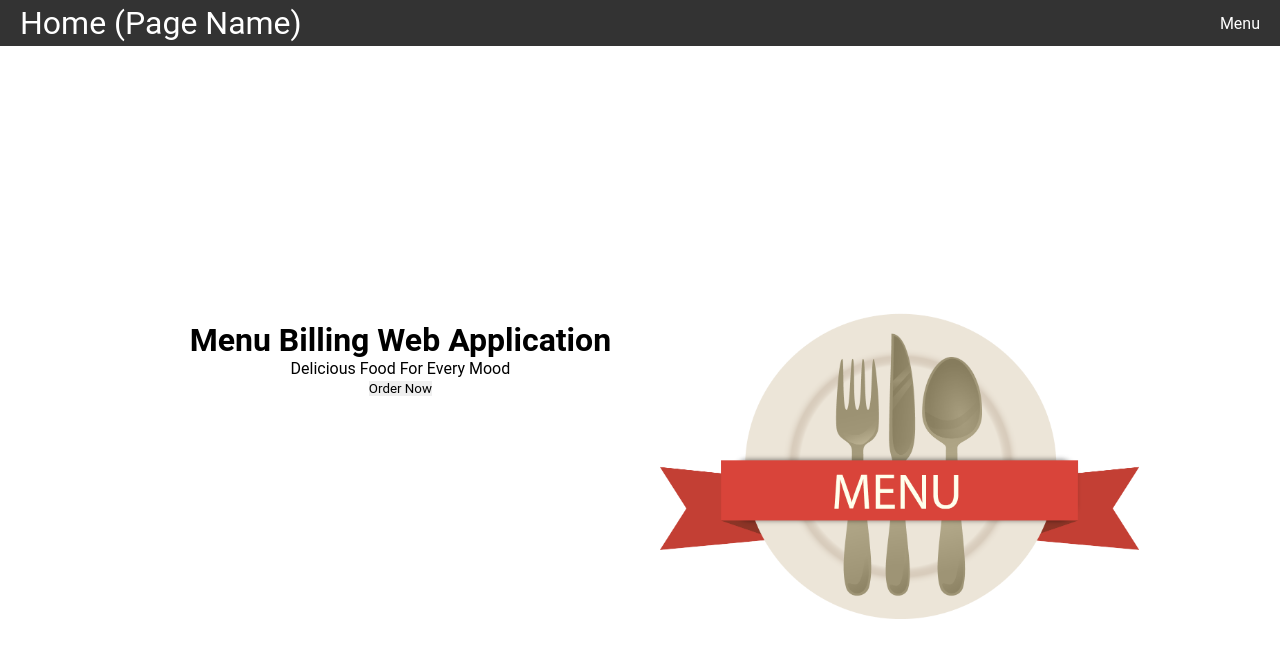
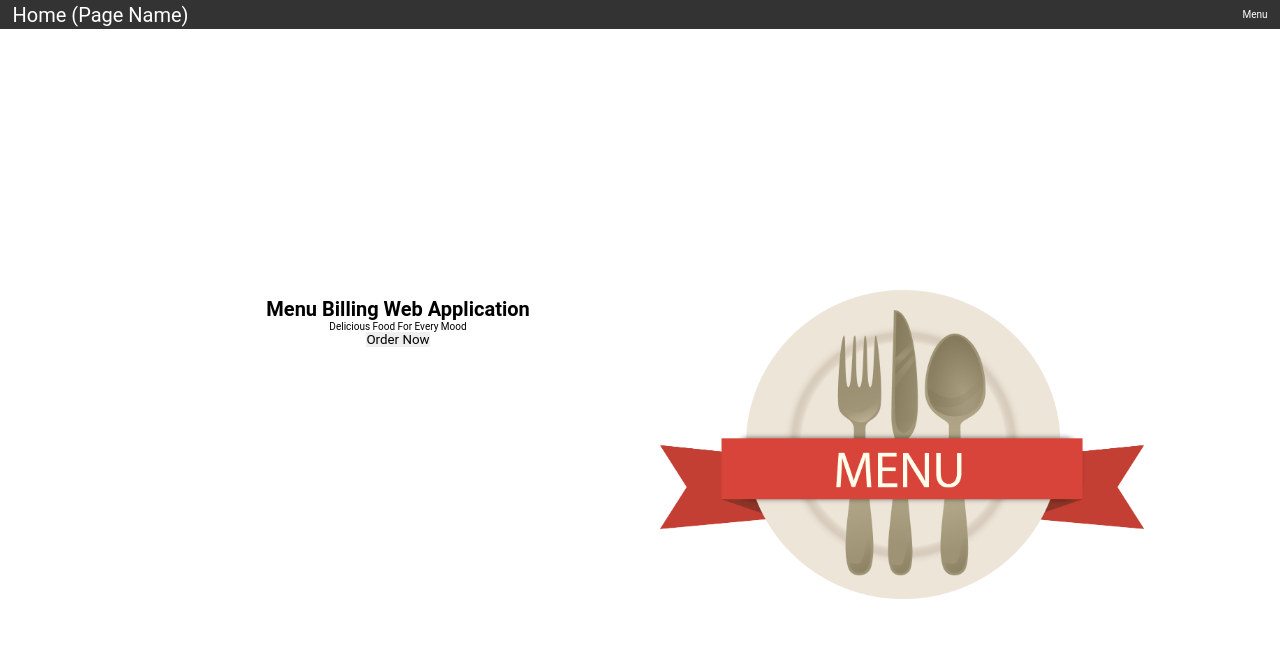
Before and after one commit to garquiza/MENU_BILLING-REPO, a React (Create React App) app in the folder menubilling/: page / in a window 1280 px wide. Shown: the top 658 px of the page. Built offline with nearby package versions, Linux system fonts and the light colour scheme.

Commit message:
Update style.css
scrollbar

```diff
--- a/menubilling/src/styles.css
+++ b/menubilling/src/styles.css
@@ -12,6 +12,26 @@
   text-decoration: none;
   text-transform: capitalize;
   transition: 0.2s linear;
+}
+
+html {
+  font-size: 62.5%;
+  overflow-x: hidden;
+  scroll-padding-top: 9rem;
+  scroll-behavior: smooth;
+}
+
+html::-webkit-scrollbar {
+  width: 0.8rem;
+}
+
+html::-webkit-scrollbar-track {
+  background: transparent;
+}
+
+html::-webkit-scrollbar-thumb {
+  background: #fff;
+  border-radius: 5rem;
 }
 
 body {
@@ -120,3 +140,17 @@ img {
     top: 80px;
     left: 30px;
 }
+
+.btn {
+  margin-top: 1rem;
+  display: inline-block;
+  padding: 0.9rem 3rem;
+  font-size: 1.7rem;
+  color: #fff;
+  background: #ffc107;
+  cursor: pointer;
+}
+
+.btn:hover {
+  letter-spacing: 0.2rem;
+}
```
